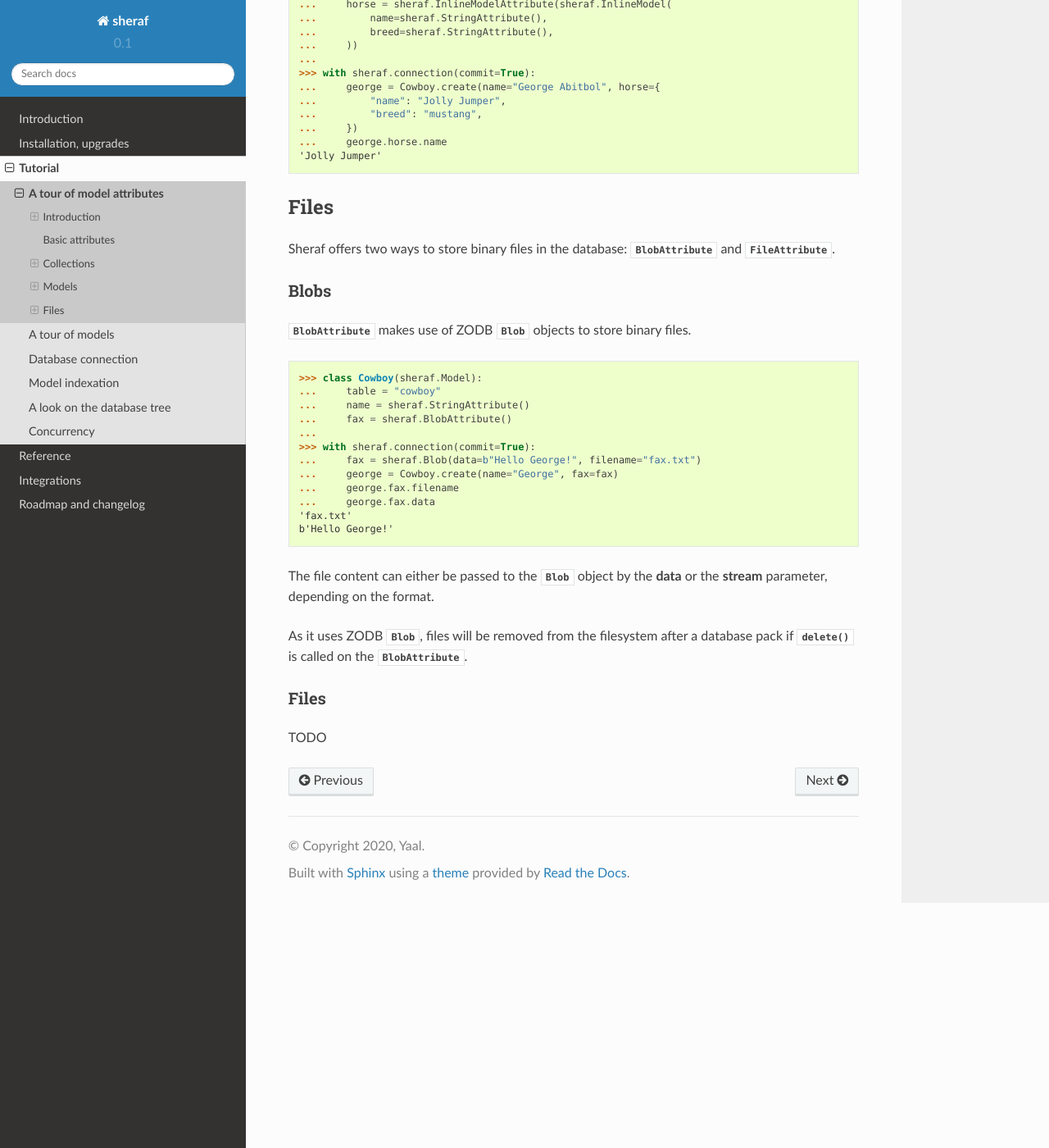
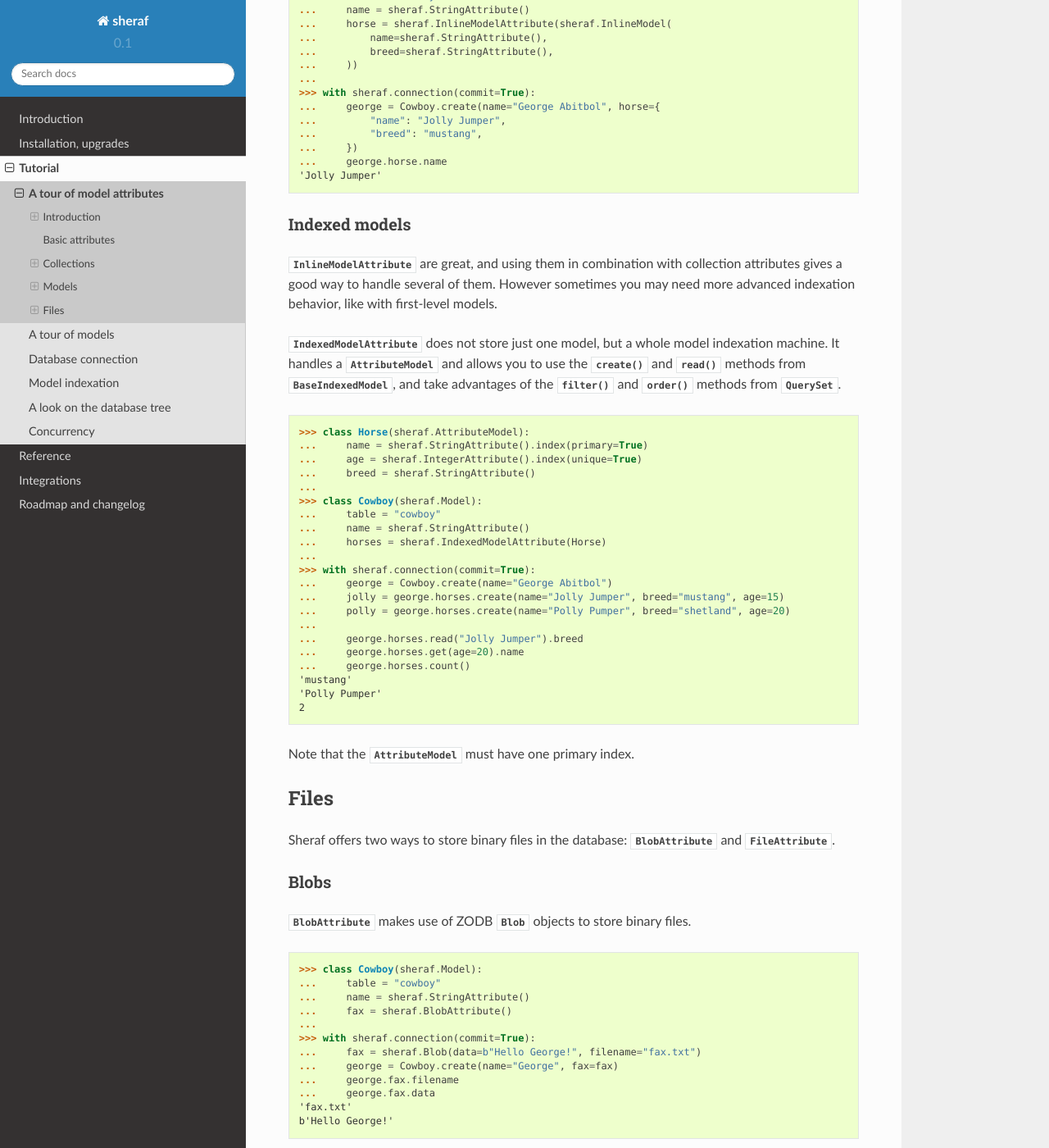
Before and after one commit to yaal-coop/sheraf, a Sphinx documentation site: the page built from doc/source/tutorial/attributes.rst, in a window 1280 px wide and 1400 px high, scrolled down 6013 px. Shown: the whole window at 82% size. Built offline with Sphinx 7.4.7 and the Read the Docs theme 2.0.0, drawn with Linux system fonts in a browser that asks for light colours.

Commit message:
Documentation

```diff
--- a/doc/source/tutorial/attributes.rst
+++ b/doc/source/tutorial/attributes.rst
@@ -298,6 +298,46 @@ Note that you can define anonymous :class:`~sheraf.models.inline.InlineModel`:
     ...     george.horse.name
     'Jolly Jumper'
 
+Indexed models
+~~~~~~~~~~~~~~
+
+:class:`~sheraf.attributes.models.InlineModelAttribute` are great, and using them in combination with
+collection attributes gives a good way to handle several of them. However sometimes you may need
+more advanced indexation behavior, like with first-level models.
+
+:class:`~sheraf.attributes.models.IndexedModelAttribute` does not store just one model, but a whole
+model indexation machine. It handles a :class:`~sheraf.models.AttributeModel` and allows you to use
+the :func:`~sheraf.models.indexation.BaseIndexedModel.create`
+and :func:`~sheraf.models.indexation.BaseIndexedModel.read` methods from
+:class:`~sheraf.models.indexation.BaseIndexedModel`, and take advantages of the :func:`~sheraf.querysets.QuerySet.filter`
+and :func:`~sheraf.querysets.QuerySet.order` methods from :class:`~sheraf.querysets.QuerySet`.
+
+.. code-block:: python
+
+    >>> class Horse(sheraf.AttributeModel):
+    ...     name = sheraf.StringAttribute().index(primary=True)
+    ...     age = sheraf.IntegerAttribute().index(unique=True)
+    ...     breed = sheraf.StringAttribute()
+    ...
+    >>> class Cowboy(sheraf.Model):
+    ...     table = "cowboy"
+    ...     name = sheraf.StringAttribute()
+    ...     horses = sheraf.IndexedModelAttribute(Horse)
+    ...
+    >>> with sheraf.connection(commit=True):
+    ...     george = Cowboy.create(name="George Abitbol")
+    ...     jolly = george.horses.create(name="Jolly Jumper", breed="mustang", age=15)
+    ...     polly = george.horses.create(name="Polly Pumper", breed="shetland", age=20)
+    ...
+    ...     george.horses.read("Jolly Jumper").breed
+    ...     george.horses.get(age=20).name
+    ...     george.horses.count()
+    'mustang'
+    'Polly Pumper'
+    2
+
+Note that the :class:`~sheraf.models.AttributeModel` must have one primary index.
+
 Files
 -----
 
```
